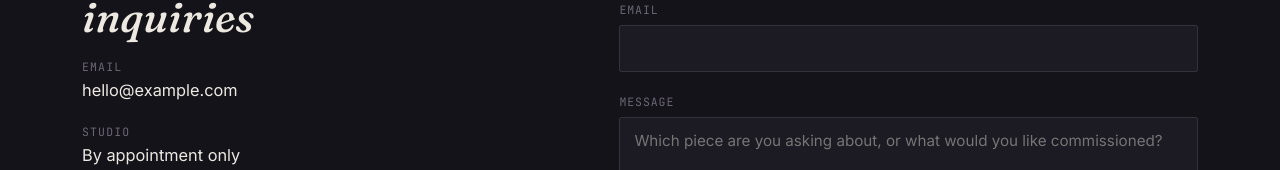
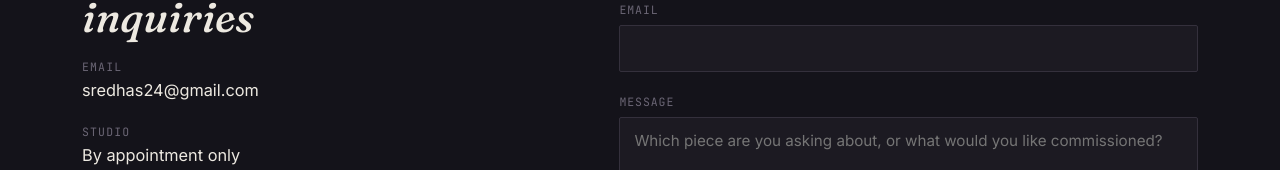
Before and after one commit to sreyas-sc/sredhaarts, a React (Vite) app: page /contact in a window 1280 px wide. Shown: the part 286-456 px from the top of the page. Built offline with nearby package versions, Linux system fonts and the light colour scheme.

Commit message:
details update

```diff
--- a/src/components/Footer.jsx
+++ b/src/components/Footer.jsx
@@ -60,7 +60,7 @@ export default function Footer() {
             </a>
           </li>
           <li>
-            <a href="https://instagram.com" target="_blank" rel="noreferrer" className="footer-link">
+            <a href="https://instagram.com/artistsredhasammu" target="_blank" rel="noreferrer" className="footer-link">
               <svg className="footer-icon" viewBox="0 0 24 24" fill="none" xmlns="http://www.w3.org/2000/svg">
                 <rect x="3" y="3" width="18" height="18" rx="5" stroke="currentColor" strokeWidth="1.6" />
                 <circle cx="12" cy="12" r="4.2" stroke="currentColor" strokeWidth="1.6" />
--- a/src/pages/Contact.jsx
+++ b/src/pages/Contact.jsx
@@ -10,14 +10,10 @@ export default function Contact() {
 
   function handleSubmit(e) {
     e.preventDefault()
-    // This is a static site, so there's no server to send the form to yet.
-    // The simplest fix: point this at a form backend like Formspree or
-    // Getform (free tiers exist) — swap this function for a fetch() POST
-    // to the endpoint they give you. Until then, this opens the visitor's
-    // email client with the message pre-filled.
+
     const subject = encodeURIComponent(`Inquiry from ${form.name || 'the gallery site'}`)
     const body = encodeURIComponent(`${form.message}\n\n— ${form.name} (${form.email})`)
-    window.location.href = `mailto:hello@example.com?subject=${subject}&body=${body}`
+    window.location.href = `mailto:sredhas24@gmail.com?subject=${subject}&body=${body}`
     setSent(true)
   }
 
@@ -32,7 +28,7 @@ export default function Contact() {
 
           <div className="contact-detail">
             <div className="label">Email</div>
-            <div className="value">hello@example.com</div>
+            <div className="value">sredhas24@gmail.com</div>
           </div>
           <div className="contact-detail">
             <div className="label">Studio</div>
@@ -77,7 +73,7 @@ export default function Contact() {
           {sent && (
             <p className="form-note">
               Opening your email client now — if nothing happened, write directly to
-              hello@example.com.
+              sredhas24@gmail.com.
             </p>
           )}
         </form>
```
